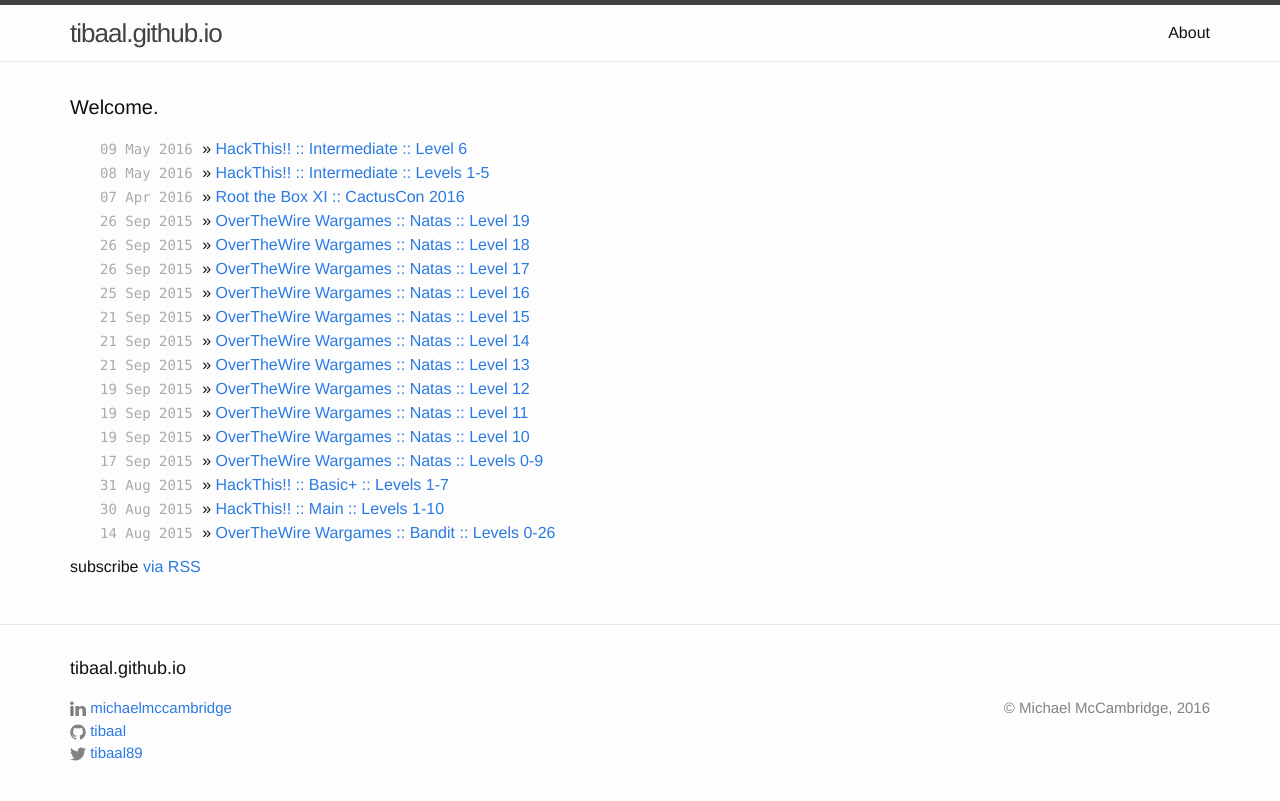
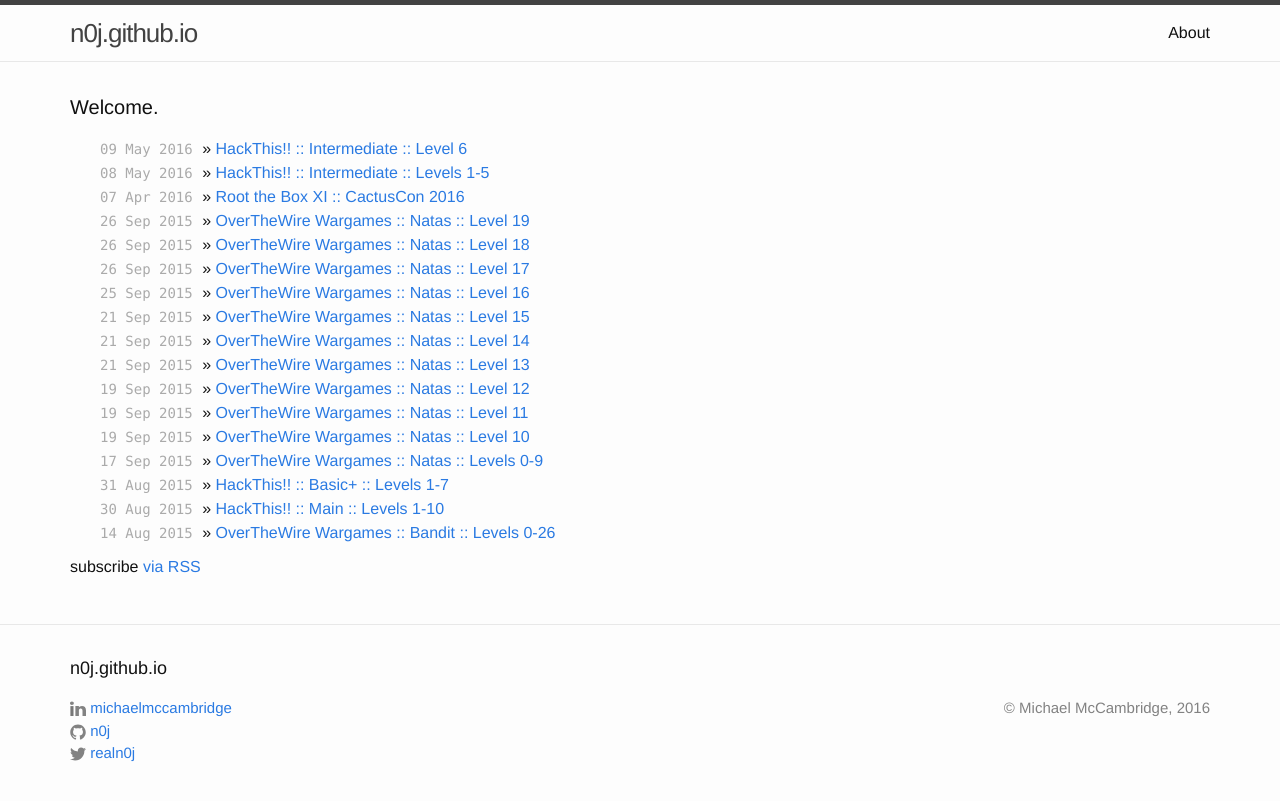
Before and after one commit to n0j/n0j.github.io, a Jekyll site: the page built from index.html, in a window 1280 px wide. Shown: the top 801 px of the page. Built offline with Jekyll 4.4.1, drawn with Linux system fonts in a browser that asks for light colours.

Commit message:
move to n0j

```diff
--- a/_config.yml
+++ b/_config.yml
@@ -1,11 +1,11 @@
-title: "tibaal.github.io"
+title: "n0j.github.io"
 baseurl: ""
-url: "https://tibaal.github.io"
+url: "https://n0j.github.io"
 footer_right: "© Michael McCambridge, 2016"
 
 author: "Mike McCambridge"
-github_username: "tibaal"
-twitter_username: "tibaal89"
+github_username: "n0j"
+twitter_username: "realn0j"
 linkedin_username: "michaelmccambridge"
 
 markdown: kramdown
```
